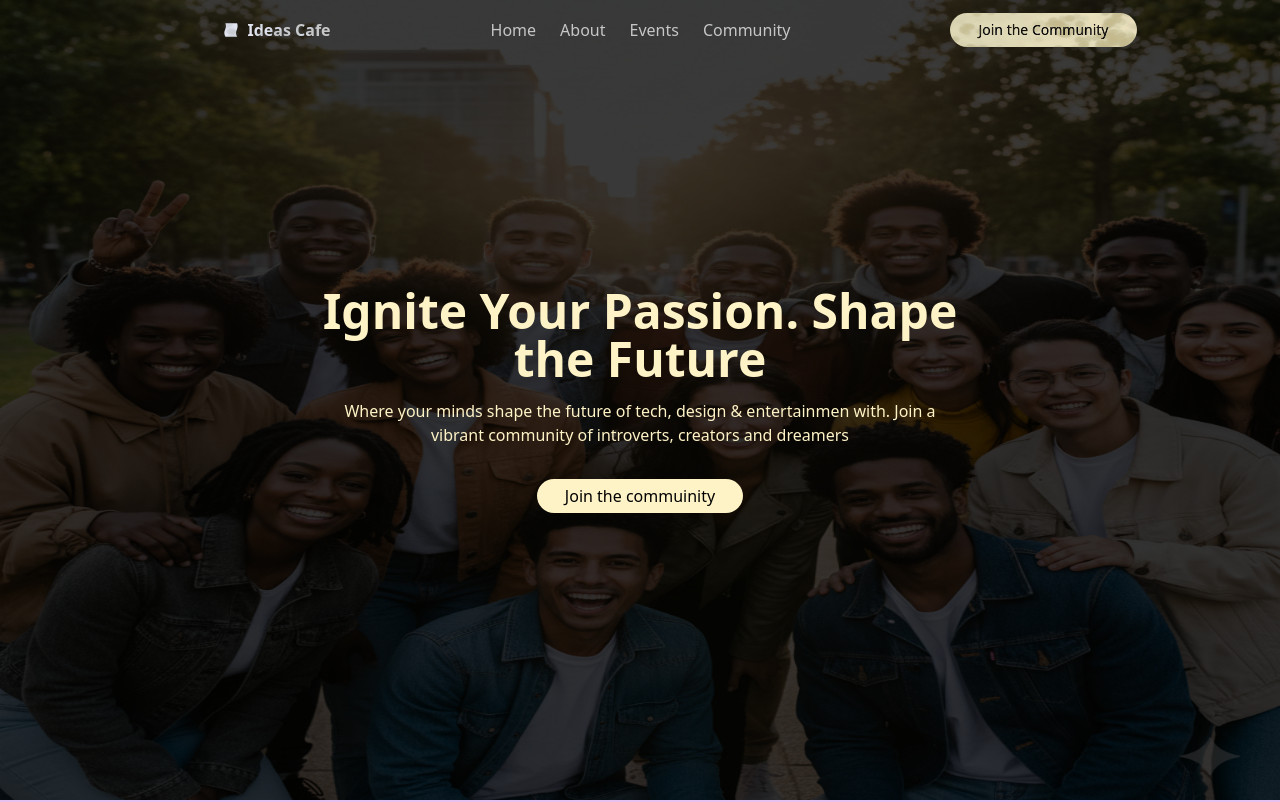
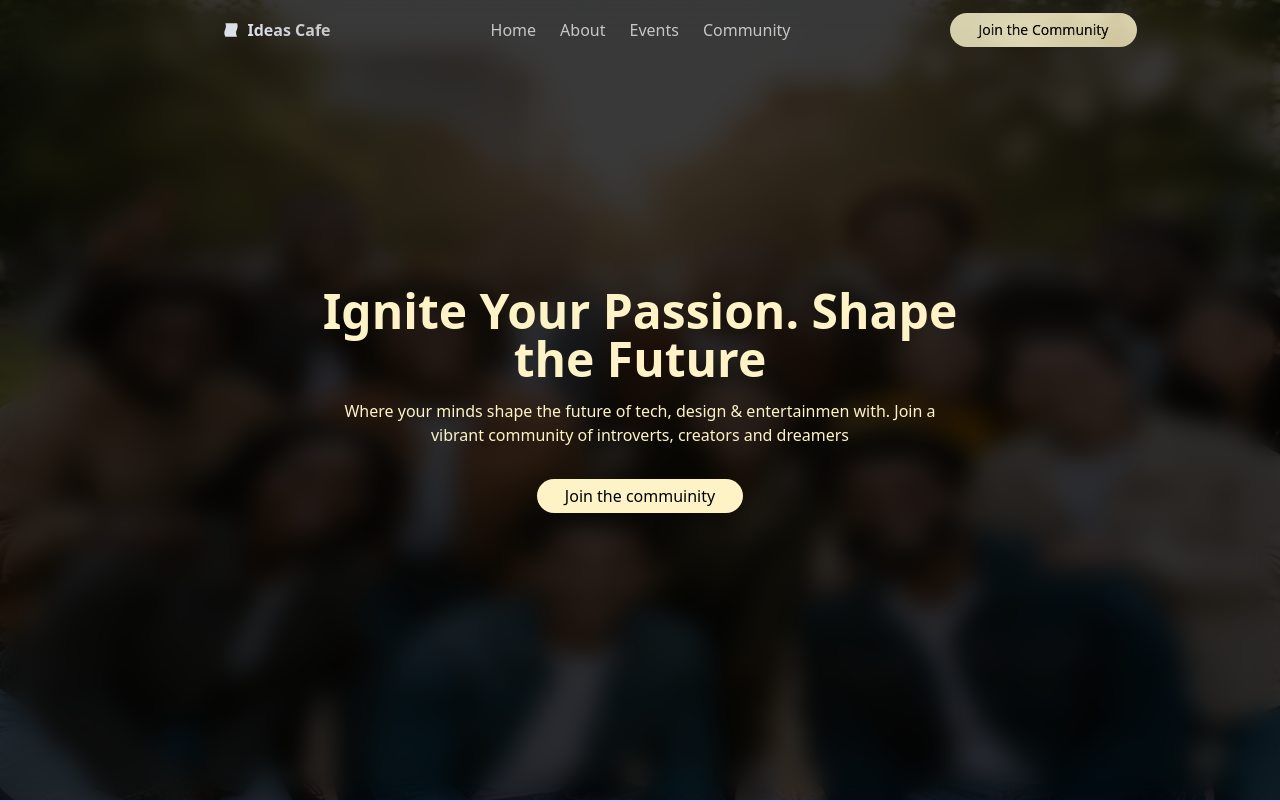
Before and after one commit to Ideas-Cafe/ideas-cafe, a Next.js app: page / in a window 1280 px wide. Shown: the top 802 px of the page. Built offline with nearby package versions, Linux system fonts and the light colour scheme.

Commit message:
Changed screen blur conditions

```diff
--- a/app/page.tsx
+++ b/app/page.tsx
@@ -12,7 +12,7 @@ export default function Home() {
         }}
         id="Home"
       >
-        <div className="absolute inset-0 max-md:backdrop-blur-md max-md:bg-black/40" />
+        <div className="absolute inset-0 lg:backdrop-blur-md max-md:bg-black/20" />
         <div className="text-center space-y-2 text-amber-100 max-sm:-mt-8 animate-[slide-pop_2s_ease-in-out_1_alternate_forwards]">
           <p className="text-5xl font-bold mb-4 max-sm:mb-4.5 max-sm:text-[22.33px] max-sm:px-2 max-sm:font-bold max-sm:my-10">
             Ignite Your Passion. Shape <br className="max-sm:hidden" /> the
```
